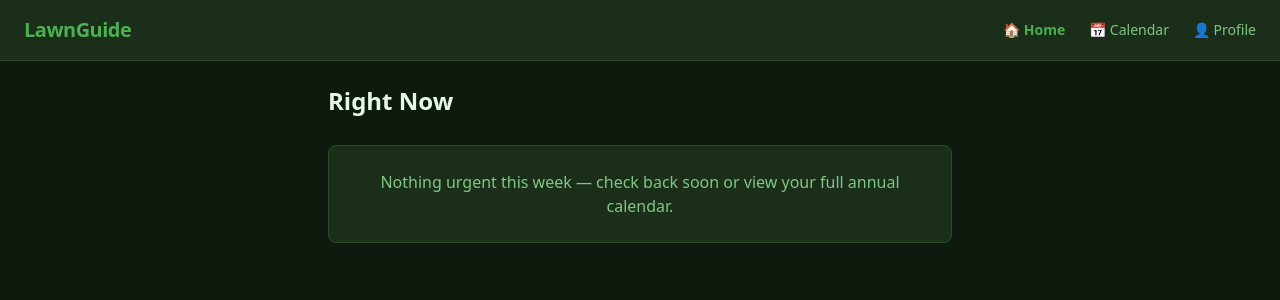
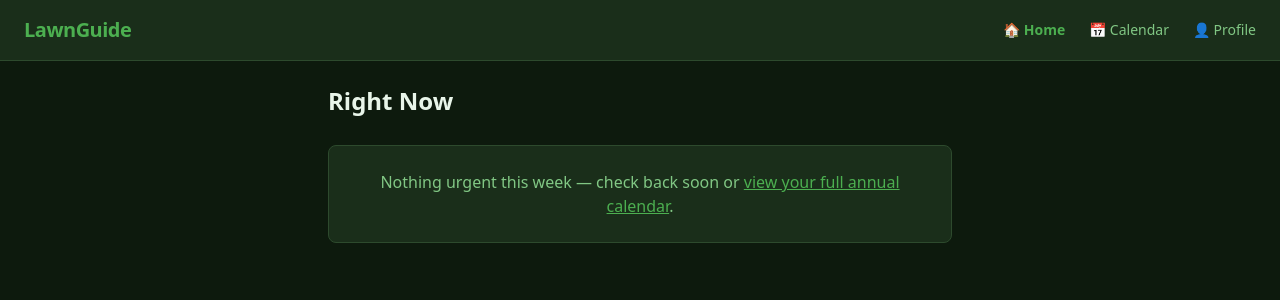
Before and after one commit to sajamills/lawncare, a Next.js app: page /dashboard in a window 1280 px wide. Shown: the top 300 px of the page. Built offline with nearby package versions, Linux system fonts and the light colour scheme.

Commit message:
feat: [US-035] - Make 'view your full annual calendar' a clickable link

```diff
--- a/src/app/dashboard/page.tsx
+++ b/src/app/dashboard/page.tsx
@@ -3,6 +3,7 @@
 import { useEffect, useState } from "react";
 import { grassTypes } from "@/data/grass-types";
 import { getPreemergentWindow } from "@/data/preemergent-windows";
+import Link from "next/link";
 import type { WeeklyPlan, WeeklyTask } from "@/app/api/parse-pdf/route";
 
 type TaskCategory = "mow" | "fertilize" | "water" | "aerate" | "seed" | "pest-weed" | "other";
@@ -254,7 +255,11 @@ export default function DashboardPage() {
           style={{ backgroundColor: "var(--color-surface)", borderColor: "#2d4a2d" }}
         >
           <p style={{ color: "var(--color-text-muted)" }}>
-            Nothing urgent this week — check back soon or view your full annual calendar.
+            Nothing urgent this week — check back soon or{" "}
+            <Link href="/dashboard/calendar" className="underline" style={{ color: "var(--color-primary)" }}>
+              view your full annual calendar
+            </Link>
+            .
           </p>
         </div>
       ) : (
```
